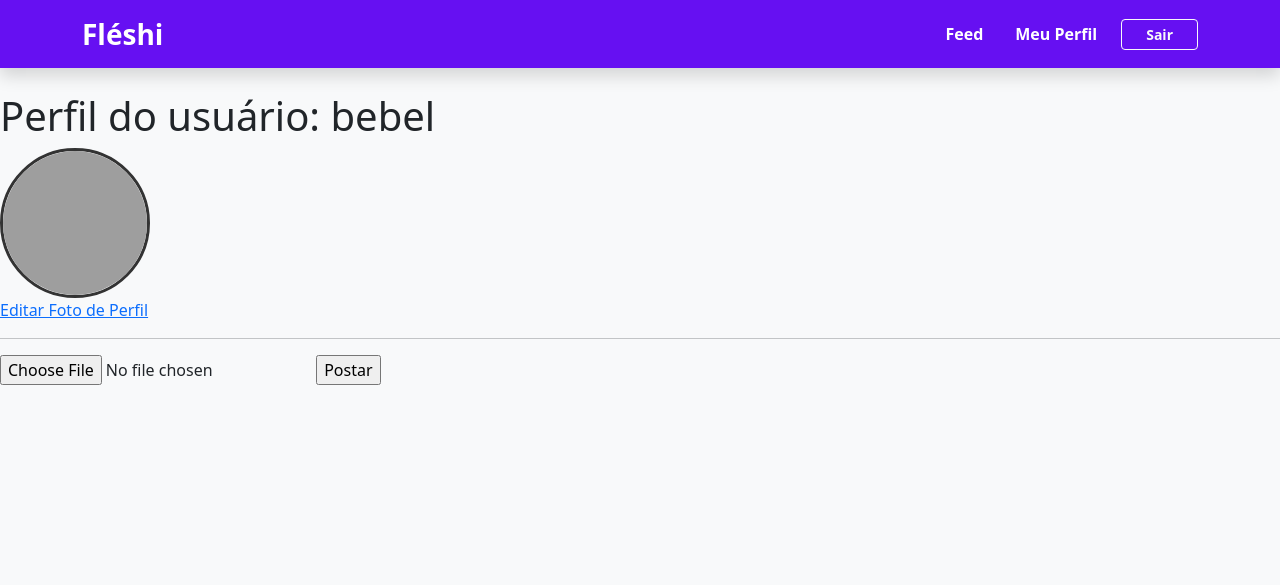
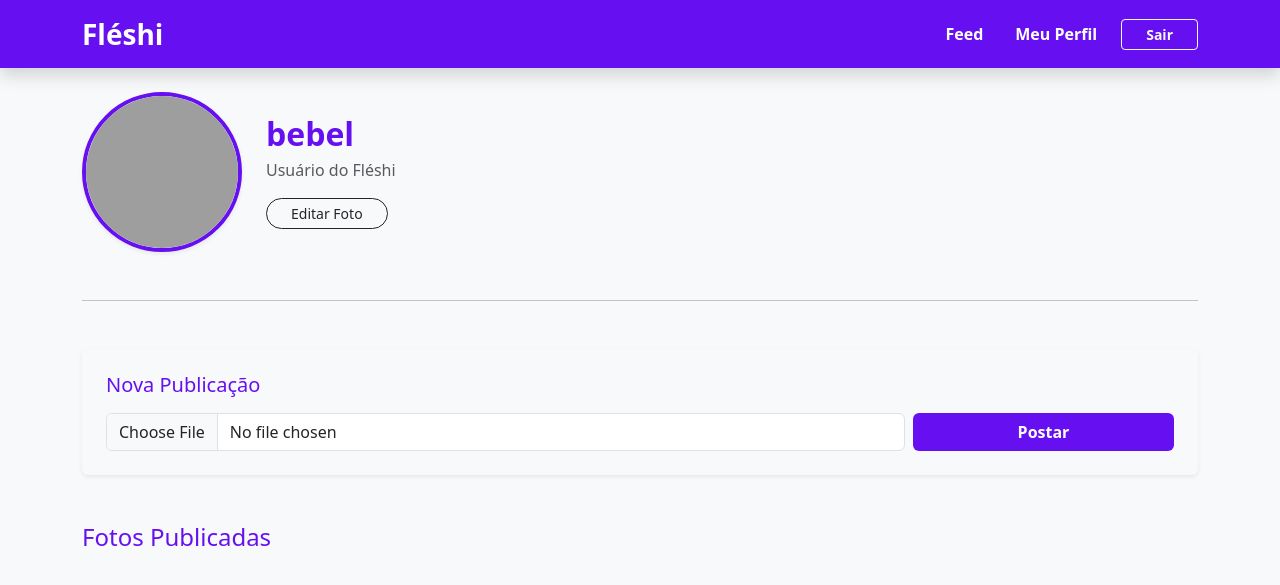
Before and after one commit to MariaIsaabell/Fleshi, a Flask app: page /profile/1 in a window 1280 px wide. Shown: the top 585 px of the page. Run offline with Flask 3, Linux system fonts and the light colour scheme; a user stored in the database is signed in; some libraries are stand-ins or nearby versions; grey boxes are pictures that could not be loaded.

Commit message:
style: Update profile styling

```diff
--- a/appfleshi/templates/profile.html
+++ b/appfleshi/templates/profile.html
@@ -5,42 +5,85 @@
 {% endblock %}
 
 {% block body %}
-    <body>
 
     {% include "navbar.html" %}
 
-        <h1>Perfil do usuário: {{ user.username }}</h1>
+    <div class="container mt-4">
 
-        <div class="profile-header">
+        <div class="d-flex flex-column flex-md-row align-items-center mb-5">
+
+            <div class="flex-shrink-0">
                 <img src="{{ url_for('static', filename='profile_photos/' + user.profile_photo) }}"
                      alt="Foto de Perfil"
-             class="profile-img"
-             style="width: 150px; height: 150px; border-radius: 50%; border: 3px solid #333; object-fit: cover;">
+                     class="shadow-sm"
+                     style="width: 160px; height: 160px; border-radius: 50%; border: 4px solid #6610f2; object-fit: cover;">
+            </div>
+
+            <div class="flex-grow-1 ms-md-4 mt-3 mt-md-0 text-center text-md-start">
+
+                <h2 class="fw-bold mb-1" style="color: #6610f2;">
+                    {{ user.username }}
+                </h2>
+                <p class="text-muted">Usuário do Fléshi</p>
 
                 {% if current_user.id == user.id %}
-        <br>
-        <a href="{{ url_for('photoperfil') }}">Editar Foto de Perfil</a>
+                    <a href="{{ url_for('photoperfil') }}" class="btn btn-sm btn-outline-dark rounded-pill px-4">
+                        Editar Foto
+                    </a>
                 {% endif %}
             </div>
-<hr>
+
+        </div>
+
+        <hr class="mb-5">
 
         {% if form %}
-        <form method="post" enctype="multipart/form-data">
+            <div class="card p-4 mb-5 border-0 shadow-sm bg-light">
+                <h5 class="mb-3" style="color: #6610f2;">Nova Publicação</h5>
+
+                <form method="post" enctype="multipart/form-data" class="row g-2 align-items-center">
                     {{ form.csrf_token }}
 
-            {{ form.photo }}
+                    <div class="col-md-9">
+                        {{ form.photo(class="form-control") }}
+                    </div>
 
-            {{ form.submit }}
+                    <div class="col-md-3">
+                        {{ form.submit(class="btn text-white fw-bold w-100", style="background-color: #6610f2;") }}
+                    </div>
+                </form>
+            </div>
+        {% endif %}
+
+        <h4 class="mb-4" style="color: #6610f2;">Fotos Publicadas</h4>
+
+        <div class="row g-3">
+            {% for photo in user.photos %}
+
+                <div class="col-6 col-md-4 col-lg-3">
+                    <div class="card h-100 border-0 shadow-sm position-relative">
+
+                        <img src="{{ url_for('static', filename='posts_photos/'~ photo.file_name) }}"
+                             alt="Imagem"
+                             class="card-img-top rounded"
+                             style="height: 250px; object-fit: cover;">
+
+                        <div class="card-body p-2">
+                             {% if current_user.id == user.id %}
+                            <form method="post" action="{{ url_for('delete_photos', photo_id=photo.id) }}">
+                                <button type="submit" class="btn btn-outline-danger btn-sm w-100 rounded-pill" style="font-size: 0.8rem;">
+                                    Excluir
+                                </button>
                             </form>
                             {% endif %}
+                        </div>
 
-        {% for photo in user.photos %}
-            <img src="{{ url_for('static', filename='posts_photos/'~ photo.file_name) }}" alt="Imagem">
+                    </div>
+                </div>
 
-            <form method="post" action="{{ url_for('delete_photos', photo_id=photo.id) }}" >
-                <button type="submit">Excluir</button>
-            </form>
             {% endfor %}
+        </div>
 
-    </body>
+    </div>
+
 {% endblock %}
```
Also changed, not shown: appfleshi/static/posts_photos/lana.jpg (deleted), instance/datafleshi.db. Lines whose indentation alone changed are shown as unchanged.
